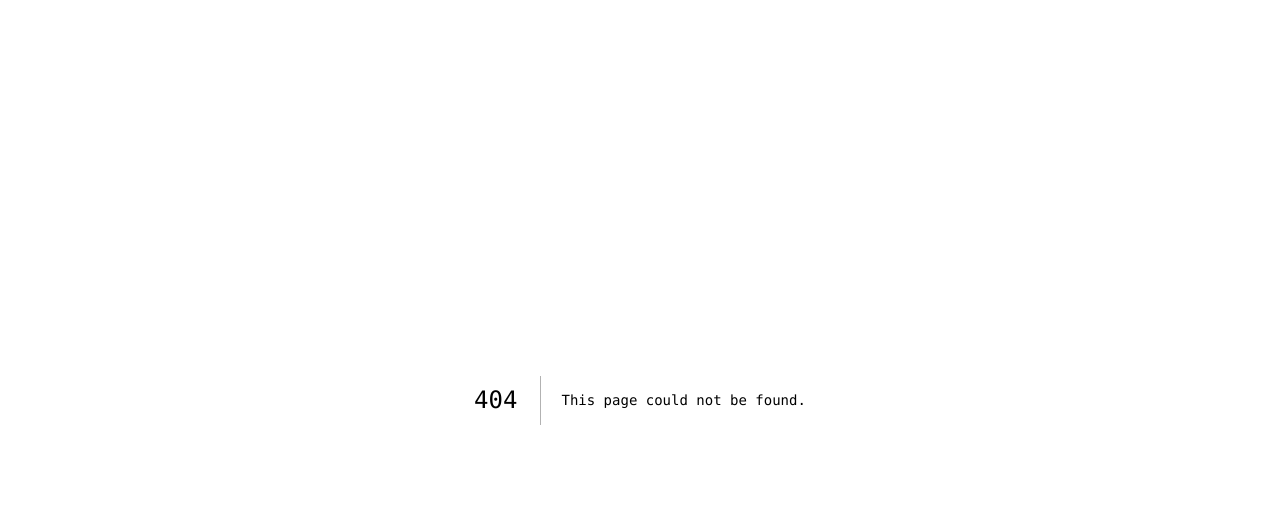
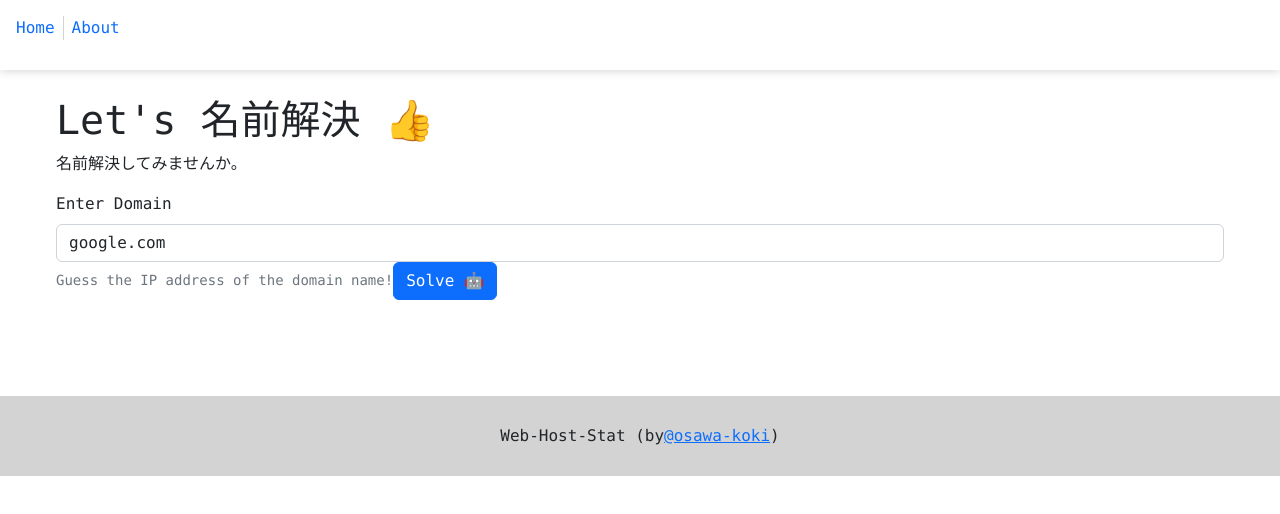
Before and after one commit to osawa-koki/web-host-stat, a Next.js app in the folder web_client/: page /name-resolve in a window 1280 px wide. Before the commit this address had no page. Shown: the top 514 px of the page. Built offline with nearby package versions, Linux system fonts and the light colour scheme.

Commit message:
名前解決APIに関する小さな修正。

```diff
--- /dev/null
+++ b/web_client/pages/name-resolve.tsx
@@ -0,0 +1,73 @@
+import React, { useState } from 'react';
+import Link from 'next/link';
+import Layout from '../components/Layout'
+import Setting from '../setting';
+import Button from 'react-bootstrap/Button';
+import Form from 'react-bootstrap/Form';
+import Alert from 'react-bootstrap/Alert';
+import { NameResolverResponse } from '../common/interface';
+
+const title = `Let's 名前解決 👍`;
+
+const AboutPage = () => {
+
+  let [domain, setDomain] = useState('google.com');
+  let [address, setAddress] = useState(null as string | null);
+  let [error, setError] = useState(null as string | null);
+
+  function DomainIsVaid(): boolean {
+    const doman_pattern = /^[a-zA-Z0-9]+([a-zA-Z0-9-]*[a-zA-Z0-9]+)*\.[a-zA-Z0-9]+([a-zA-Z0-9-]*[a-zA-Z0-9]+)*$/;
+    return doman_pattern.test(domain);
+  }
+
+  function Solve() {
+    try {
+      const uri = `${Setting.apiUri}/name-resolve?domain=${domain}`;
+      fetch(uri)
+      .then(res => res.json())
+      .then((response: NameResolverResponse) => {
+        const ip = response.address;
+        setAddress(ip);
+        setError(null);
+      })
+      .catch((err: string) => {
+        setAddress(null);
+        setError(err.toString());
+      });
+    } catch (ex) {
+      setAddress(null);
+      setError(ex.toString());
+    }
+  }
+
+  return (
+    <Layout title={title}>
+      <div id='NameResolve'>
+        <h1>{title}</h1>
+        <p>名前解決してみませんか。</p>
+        <div id='NameResolveForm'>
+          <Form.Label>Enter Domain</Form.Label>
+          <Form.Control type="text" value={domain} onInput={(e) => {setDomain((e.target as HTMLInputElement).value)}} />
+          <Form.Text>
+            Guess the IP address of the domain name!
+          </Form.Text>
+          <Button disabled={DomainIsVaid() === false} onClick={Solve}>Solve {DomainIsVaid() ? '🤖' : '😈'}</Button>
+        </div>
+        {
+          address !== null &&
+          <Alert variant="info">
+            <p>IP Address: {address}</p>
+          </Alert>
+        }
+        {
+          error !== null &&
+          <Alert variant="danger">
+            <p>Error: {error}</p>
+          </Alert>
+        }
+      </div>
+    </Layout>
+  )
+}
+
+export default AboutPage
--- /dev/null
+++ b/web_client/styles/name-resolve.scss
@@ -0,0 +1,27 @@
+
+#NameResolve {
+  #NameResolveForm {
+    display: grid;
+    grid-template-columns: minmax(7rem, 10rem) minmax(15rem, 20rem) 7rem;
+    gap: 0.2rem 1rem;
+    label {
+      grid-column: 1 / 2;
+      grid-row: 1 / 2;
+    }
+    input {
+      grid-column: 1 / 3;
+      grid-row: 2 / 3;
+    }
+    Button {
+      grid-column: 3 / 4;
+      grid-row: 2 / 3;
+    }
+    small {
+      grid-column: 1 / 4;
+      grid-row: 3 / 4;;
+    }
+  }
+  div[role="alert"] {
+    margin-top: 1rem;
+  }
+}
```
